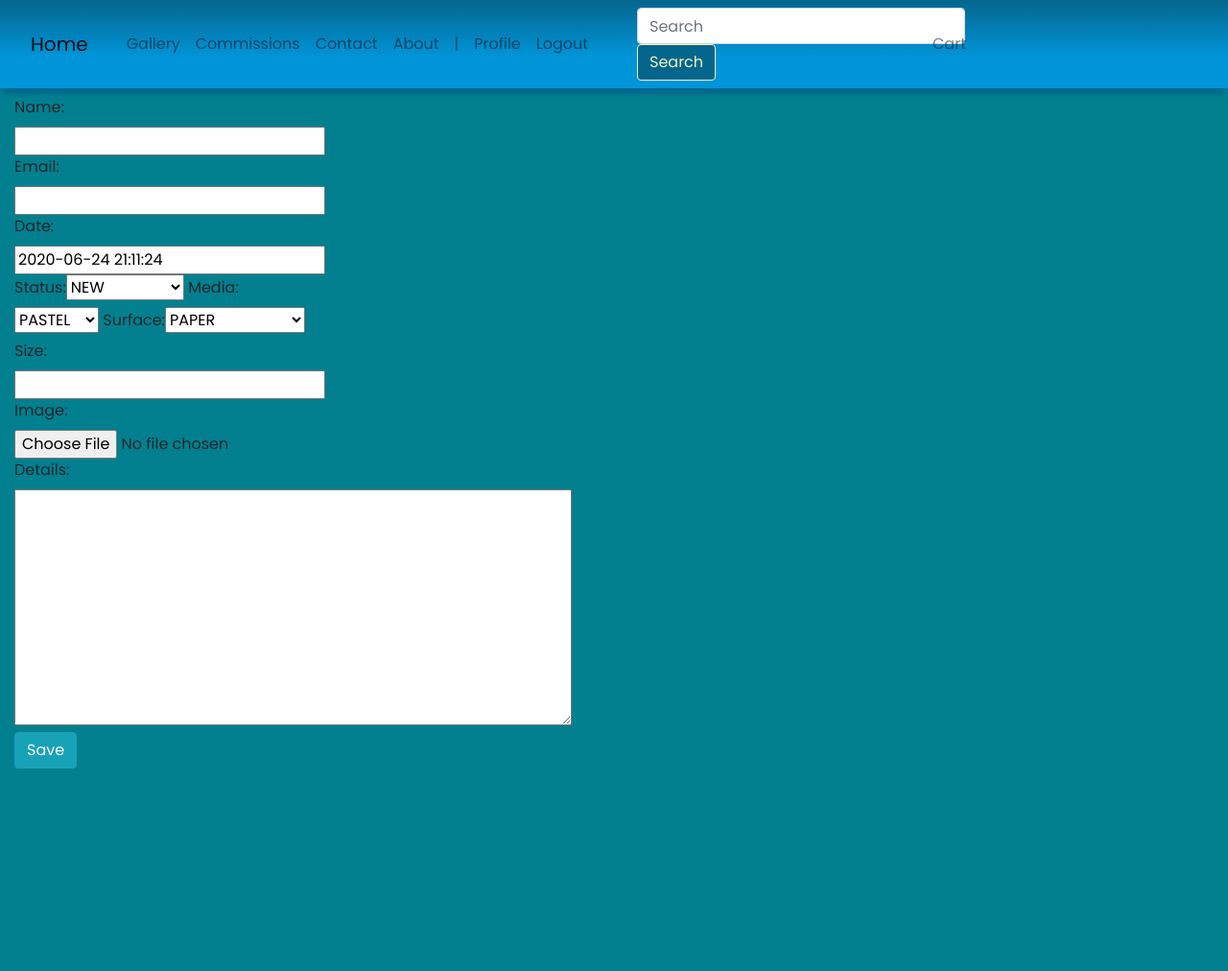
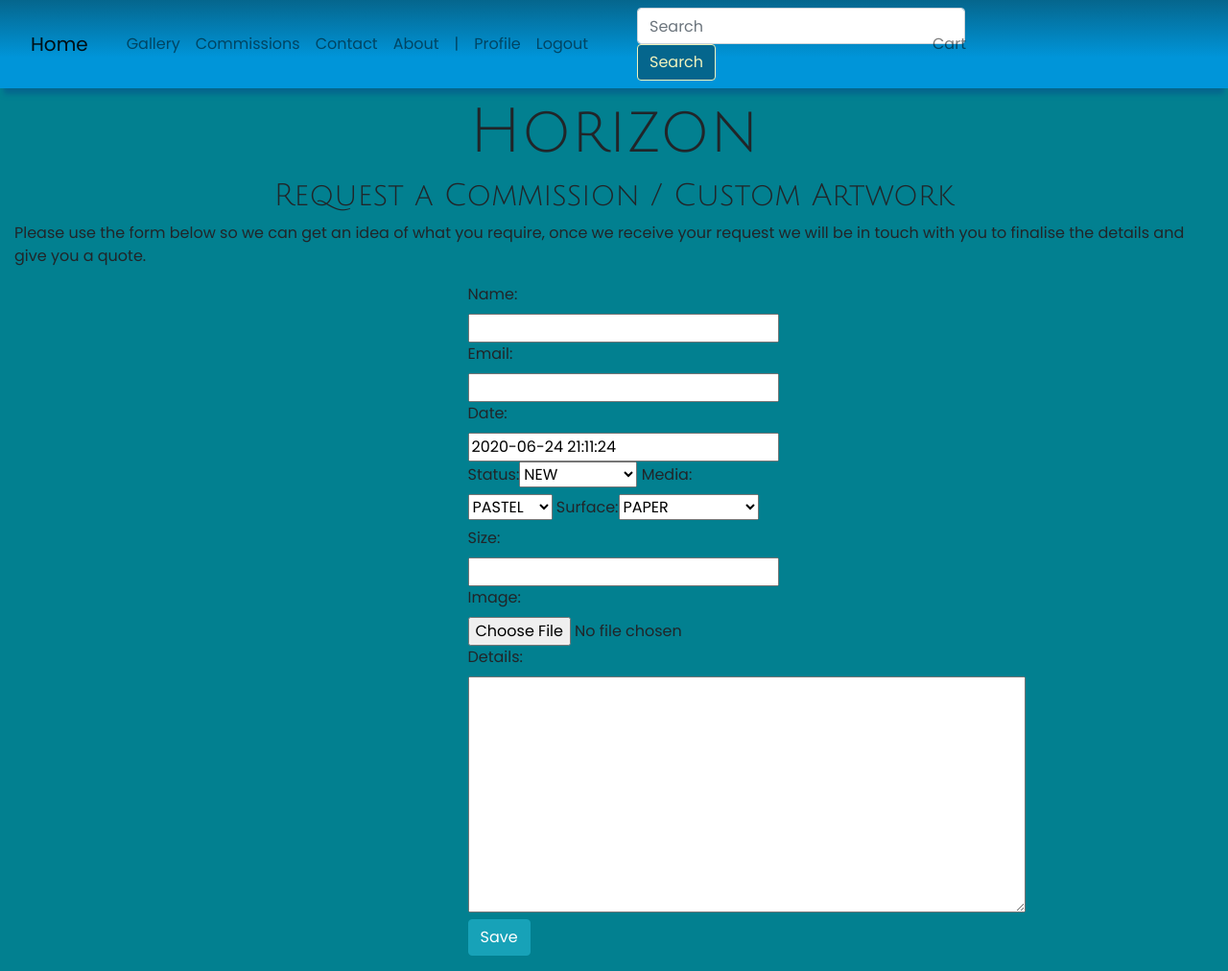
Before and after one commit to stiophan0309/horizon-sah, a Django app: page /custom/custom/ in a window 1280 px wide. Shown: the whole page at 96% size. Before the commit the page ends 801 px from the top, so only its background shows below. Run offline with Django 3.2, Linux system fonts and the light colour scheme; a user stored in the database is signed in; some libraries are stand-ins or nearby versions.

Commit message:
Added content and styling to commission form

```diff
--- a/custom/templates/custom_form.html
+++ b/custom/templates/custom_form.html
@@ -3,8 +3,16 @@
 {% load bootstrap_tags %}
 
 {% block content %}
-<div class="container-fluid header">
-    <div class="form-group col-md-6">
+<div class="container-fluid">
+    <div class="row header">
+        <div class="col-md-12">
+            <h1 class="section-title">Horizon</h1>
+            <h3 class="section-subtitle">Request a Commission / Custom Artwork</h3>
+            <p>Please use the form below so we can get an idea of what you require, once we receive your request we will be in touch with you to finalise the details and give you a quote.</p>
+        </div>
+
+    </div>
+    <div class="form-group col-md-6 mx-auto">
     {% if messages %}
     <div>
         {% for message in messages %}
@@ -12,10 +20,10 @@
         {% endfor %}
     </div>
     {% endif %}
-    <form method="POST" enctype="multipart/form-data">
+    <form method="POST" class="mx-auto" enctype="multipart/form-data">
     {% csrf_token %}
         {{ form | as_bootstrap }}
         <button type="submit" class="btn btn-info">Save</button>
-        </form>
+    </form>
 </div>
 {% endblock %}
```
